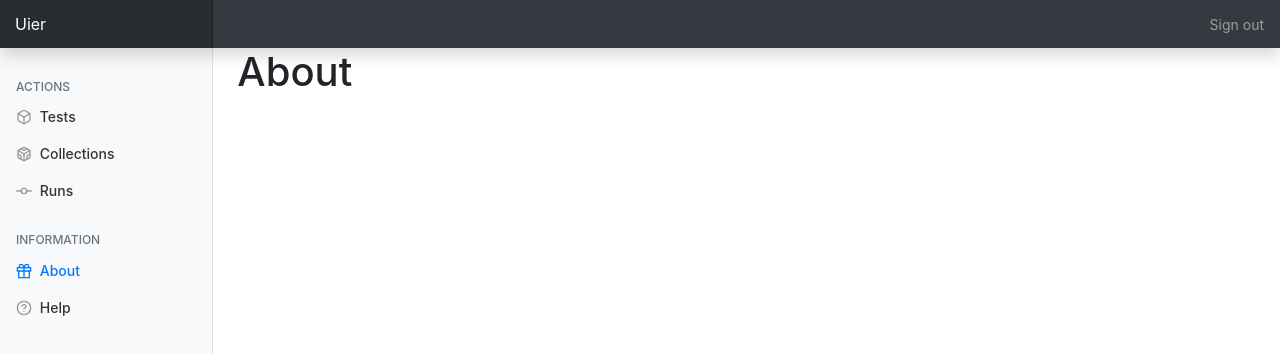
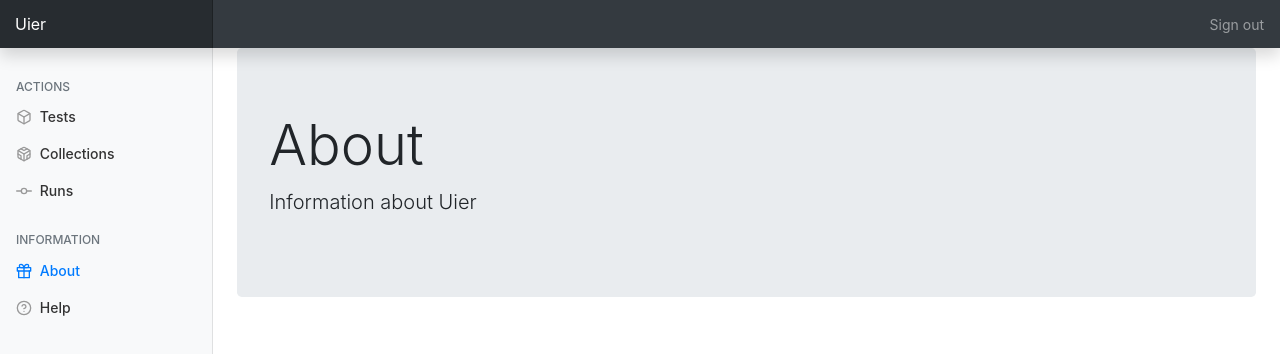
Before and after one commit to sjoerdvanderhoorn/Uier, a Vue app in the folder client/: page /about in a window 1280 px wide. Shown: the top 354 px of the page. Built offline with nearby package versions, Linux system fonts and the light colour scheme.

Commit message:
Page templates

```diff
--- a/client/src/components/About.vue
+++ b/client/src/components/About.vue
@@ -1,6 +1,12 @@
 <template>
-  <div>
-    <h1>About</h1>
+  <div class="post">
+    <div class="content">
+      <div class="jumbotron">
+        <h1 class="display-4">About</h1>
+        <p class="lead">Information about Uier</p>
+      </div>
+      <div></div>
+    </div>
   </div>
 </template>
 
--- a/client/src/components/Help.vue
+++ b/client/src/components/Help.vue
@@ -1,6 +1,12 @@
 <template>
-  <div>
-    <h1>Help</h1>
+  <div class="post">
+    <div class="content">
+      <div class="jumbotron">
+        <h1 class="display-4">Help</h1>
+        <p class="lead">Uier help topics</p>
+      </div>
+      <div></div>
+    </div>
   </div>
 </template>
 
```
Also changed, not shown: 1 other file (tests, documents, lock files or other folders).
